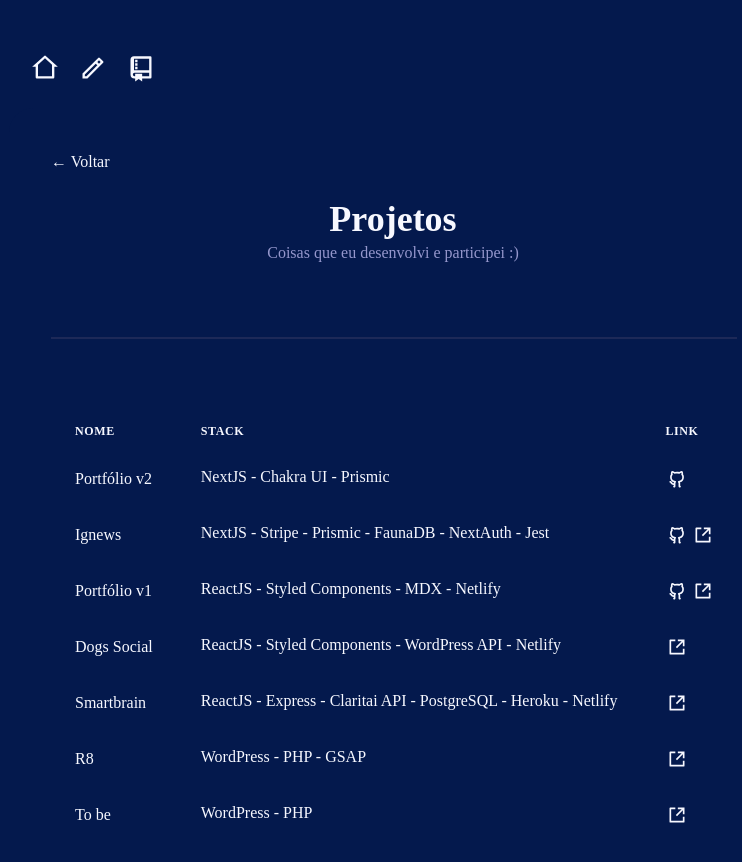
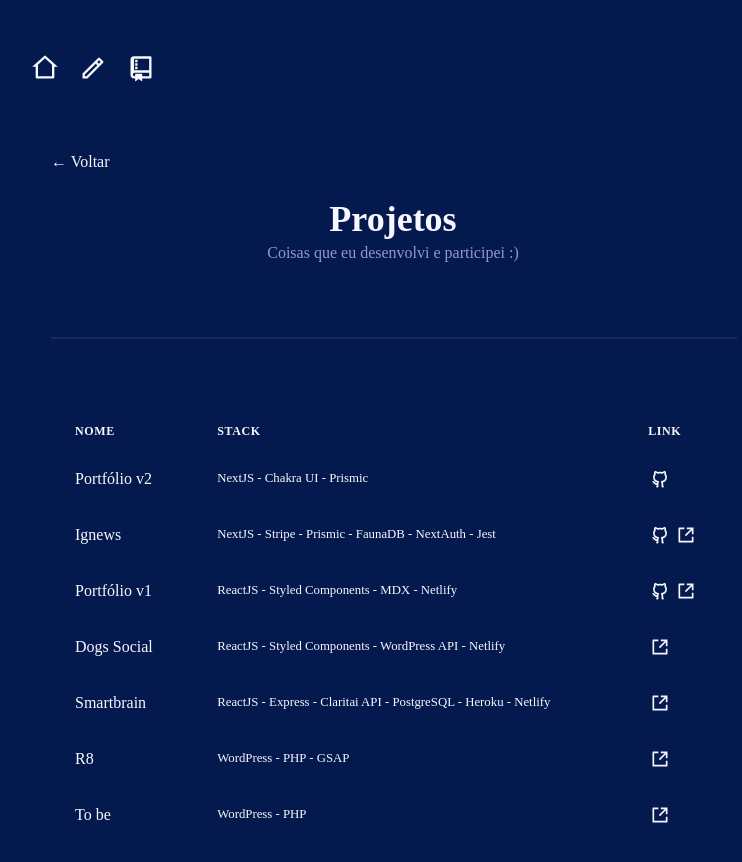
Before and after one commit to daniilomello/daniilodev-v2, a Next.js app: page /projects in a window 1280 px wide. Shown: the top 862 px of the page, without its empty margins (247-989 px from the left). Built offline with nearby package versions, Linux system fonts and the light colour scheme; a web font is replaced by a local one.

Commit message:
feat: update table project style

```diff
--- a/src/components/projects-page-Item.component.tsx
+++ b/src/components/projects-page-Item.component.tsx
@@ -1,4 +1,4 @@
-import { HStack, Tr, Td } from '@chakra-ui/react';
+import { HStack, Tr, Td, Text } from '@chakra-ui/react';
 import { ProjectIconLink } from './project-icon-link.component';
 
 interface ProjectItemProps {
@@ -30,7 +30,9 @@ export function ProjectsPageItem({
     <>
       <Tr>
         <Td>{name}</Td>
-        <Td display={['none', 'block']}>{tags}</Td>
+        <Td display={['none', 'block']}>
+          <Text as="small">{tags}</Text>
+        </Td>
         <Td>
           <HStack spacing="2px">
             {asGithub ? (
```
